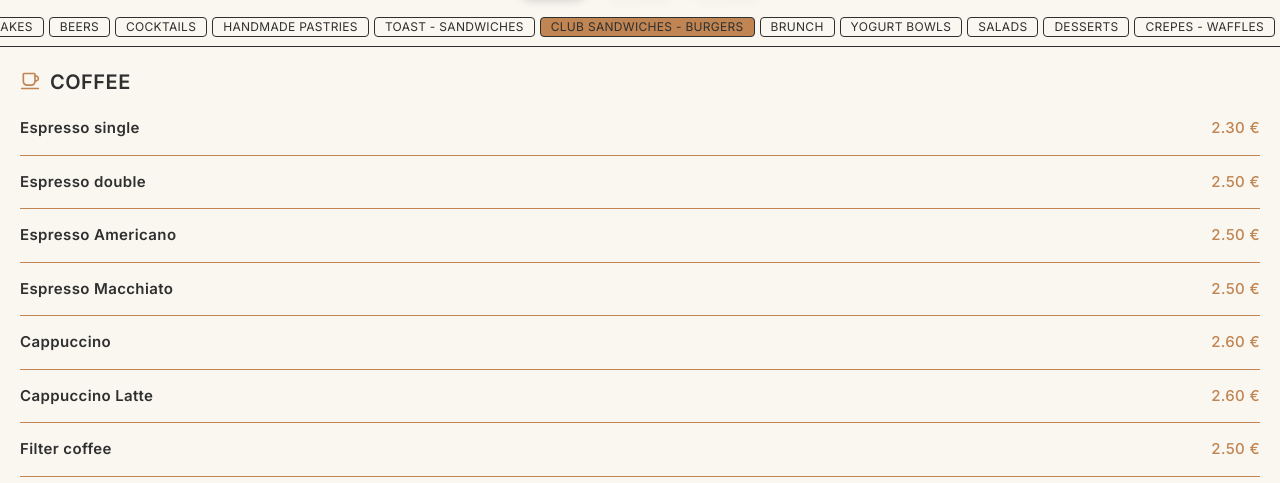
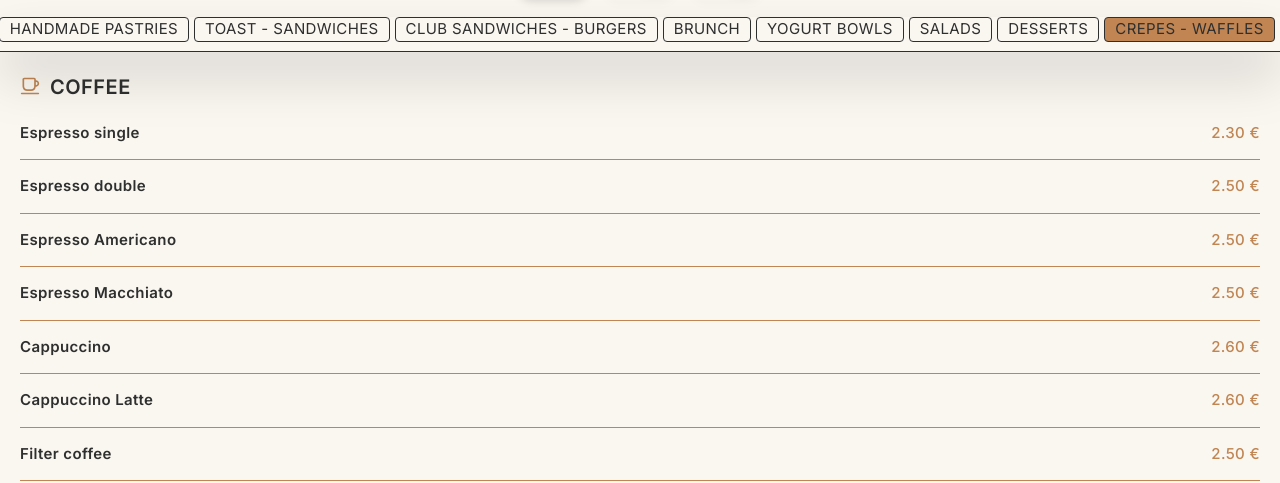
Before and after one commit to stamatisBakery/menu, a plain HTML site: page menu.html in a window 1280 px wide. Shown: the part 317-800 px from the top of the page. Drawn offline with Linux system fonts and the light colour scheme.

Commit message:
1. Added drop shadow to the nav bar. 2. increaseed nav bar sctions size and font 3. fixed the last item to work with the nav bar correctly

```diff
--- a/menu.html
+++ b/menu.html
@@ -38,7 +38,7 @@
         </div>
 
         <!-- Navigation bar -->
-        <div class="flex flex-col space-y-7 bg-cream w-full max-w-[100vw] sticky top-[30px] z-50">
+        <div class="flex flex-col space-y-7 bg-cream w-full max-w-[100vw] sticky top-30 z-50 drop-shadow-2xl">
             <nav>
                 <ul class="flex flex-row space-x-5 overflow-x-auto whitespace-nowrap px-5 pb-2 max-md:[&::-webkit-scrollbar]:hidden max-md:[-ms-overflow-style:none] max-md:scrollbar-none">
                     <li class="active_nav_item">
--- a/src/css/input.css
+++ b/src/css/input.css
@@ -34,7 +34,7 @@
     }
 
     .nav_bar_text {
-        @apply text-charcoal text-[12px] text-wrap tracking-wide;
+        @apply text-charcoal text-[15px] text-wrap tracking-wide;
     }
 
     .active_nav_item {
--- a/src/scripts/events.js
+++ b/src/scripts/events.js
@@ -3,7 +3,7 @@ const INACTIVE_CLASS = "inactive_lang_button";
 
 function applyLanguage(lang) {
   // Update button styles
-    document.querySelectorAll("[data-lang]").forEach(function(button) {
+  document.querySelectorAll("[data-lang]").forEach(function (button) {
     if (button.getAttribute("data-lang") === lang) {
       button.classList.remove(INACTIVE_CLASS);
       button.classList.add(ACTIVE_CLASS);
@@ -14,7 +14,7 @@ function applyLanguage(lang) {
   });
 
   // Update translated text
-    document.querySelectorAll("[data-i18n]").forEach(function(el) {
+  document.querySelectorAll("[data-i18n]").forEach(function (el) {
     const key = el.getAttribute("data-i18n");
     const text =
       (translations[lang] && translations[lang][key]) ||
@@ -25,10 +25,10 @@ function applyLanguage(lang) {
   });
 }
 
-document.addEventListener("DOMContentLoaded", function() {
+document.addEventListener("DOMContentLoaded", function () {
   // Attach click listeners
-    document.querySelectorAll("[data-lang]").forEach(function(button) {
-        button.addEventListener("click", function() {
+  document.querySelectorAll("[data-lang]").forEach(function (button) {
+    button.addEventListener("click", function () {
       const lang = button.getAttribute("data-lang");
       localStorage.setItem("selectedLang", lang);
       applyLanguage(lang);
@@ -40,7 +40,7 @@ document.addEventListener("DOMContentLoaded", function() {
   applyLanguage(savedLang);
 
   // Re-apply on every navigation to this page (not just bfcache restores)
-    window.addEventListener("pageshow", function() {
+  window.addEventListener("pageshow", function () {
     const lang = localStorage.getItem("selectedLang") || "en";
     applyLanguage(lang);
   });
@@ -57,33 +57,44 @@ document.addEventListener("DOMContentLoaded", function() {
     const scrollPos = window.scrollY;
 
     // Determine which section is currently at the top of the viewport
-            menuHeaders.forEach(header => {
+    menuHeaders.forEach((header) => {
       // Trigger threshold: accounts for sticky nav height + top margin (~120px)
-                if (header.id && scrollPos >= (header.offsetTop - 120)) {
+      if (header.id && scrollPos >= header.offsetTop - 120) {
         newActiveId = header.id;
       }
     });
+
+    // If the window height + scroll position is near the total document height...
+    if (
+      window.innerHeight + Math.round(scrollPos) >=
+      document.body.offsetHeight - 10
+    ) {
+      // Grab the very last header element and force its ID to be active
+      const lastHeader = menuHeaders[menuHeaders.length - 1];
+      if (lastHeader && lastHeader.id) {
+        newActiveId = lastHeader.id;
+      }
+    }
 
     // If the active section has changed, update the UI
     if (newActiveId !== currentActiveId) {
       currentActiveId = newActiveId;
 
-                navItems.forEach(item => {
+      navItems.forEach((item) => {
         const anchor = item.querySelector("a");
         if (anchor && anchor.getAttribute("data-target") === currentActiveId) {
-
           // Set to Active
           item.classList.remove("inactive_nav_item");
           item.classList.add("active_nav_item");
 
           // Smoothly center this item in the horizontal scrollbar
-                        const scrollLeftPos = item.offsetLeft - (navList.offsetWidth / 2) + (item.offsetWidth / 2);
+          const scrollLeftPos =
+            item.offsetLeft - navList.offsetWidth / 2 + item.offsetWidth / 2;
           navList.scrollTo({
             left: scrollLeftPos,
-                            behavior: "smooth"
+            behavior: "smooth",
           });
         } else {
-
           // Set to Inactive
           item.classList.remove("active_nav_item");
           item.classList.add("inactive_nav_item");
@@ -93,7 +104,7 @@ document.addEventListener("DOMContentLoaded", function() {
   });
 
   // Optional Bonus: Allow clicking the nav items to scroll instantly to that category
-        navItems.forEach(item => {
+  navItems.forEach((item) => {
     const anchor = item.querySelector("a");
     if (anchor) {
       item.addEventListener("click", (e) => {
@@ -106,7 +117,7 @@ document.addEventListener("DOMContentLoaded", function() {
           const offsetTop = targetSection.offsetTop - 100;
           window.scrollTo({
             top: offsetTop,
-                            behavior: "smooth"
+            behavior: "smooth",
           });
         }
       });
```
Also changed, not shown: src/css/output.css. Lines whose indentation alone changed are shown as unchanged.
